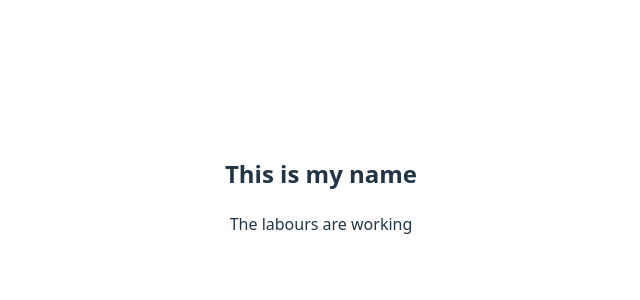
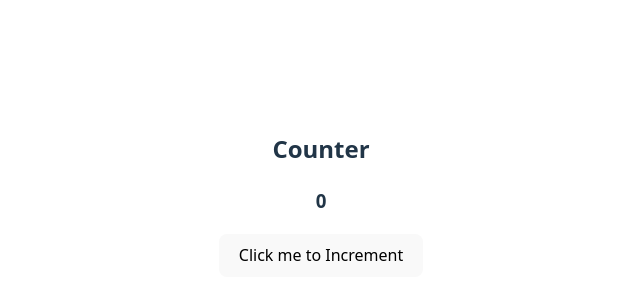
Before and after one commit to rahulvenkat207/reactJS, a React (Vite) app in the folder funda/: page / in a window 1280 px wide. Shown: the part 206-506 px from the top of the page, without its empty margins (319-959 px from the left). Built offline with nearby package versions, Linux system fonts and the light colour scheme.

Commit message:
useState Basics

```diff
--- a/funda/src/App.jsx
+++ b/funda/src/App.jsx
@@ -1,10 +1,11 @@
 import './App.css'
-import {ChildrenProp} from './tutorials/03-react-props/ChildrenProp'
+
+
+import UseStateBasic from './tutorials/react-advance/01-UseState/UseStateBasic'
 
 function App() {
   return(
-   <ChildrenProp/>
-
+   <UseStateBasic/>
   )
 }
 
--- /dev/null
+++ b/funda/src/tutorials/react-advance/01-UseState/UseStateBasic.jsx
@@ -0,0 +1,18 @@
+import React, { useState } from 'react'
+
+const UseStateBasic = () => {
+    const [count,setCount] = useState(0);
+
+    const handleInput = ()=>{
+        setCount(count+1)
+    }
+  return (
+    <div>
+        <h2>Counter</h2>
+        <h3>{count}</h3>
+        <button onClick={handleInput}>Click me to Increment</button>
+    </div>
+  )
+}
+
+export default UseStateBasic
```
Also changed, not shown: funda/src/tutorials/react-advance/01-UseState/ErrorExample.jsx (added, +19 -0 lines).
